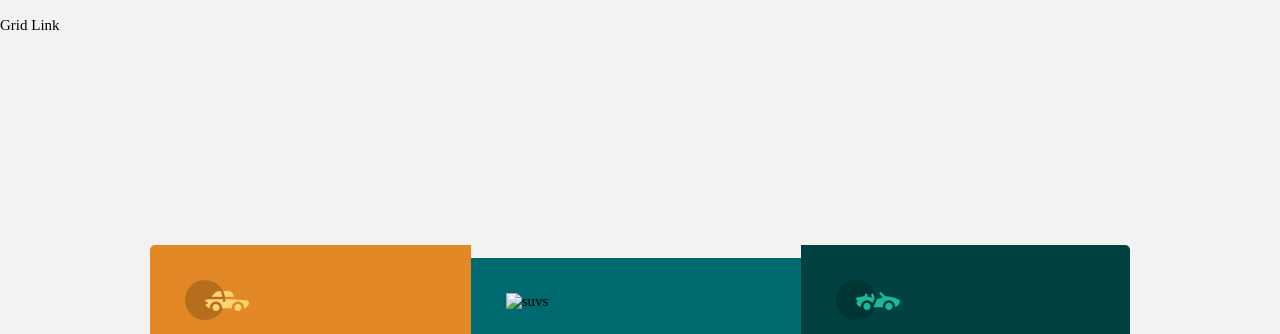
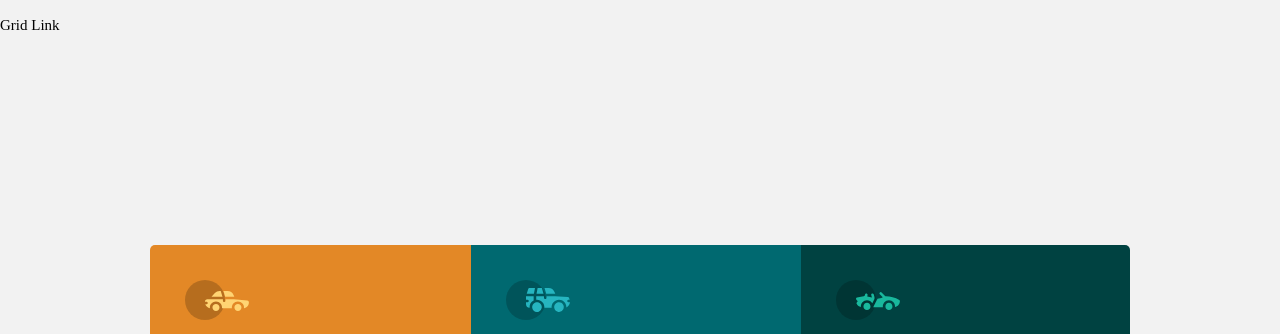
Before and after one commit to megalous-lab/css-flex-and-drid, a plain HTML site: page index.html in a window 1280 px wide. Shown: the top 334 px of the page. Drawn offline with Linux system fonts and the light colour scheme.

Commit message:
Update index.html

```diff
--- a/index.html
+++ b/index.html
@@ -6,7 +6,8 @@
     <meta name="viewport" content="width=device-width, initial-scale=1.0">
     <link rel="stylesheet" href="main.css">
     <link rel = "stylesheet" href = "https://fonts.googleapis.com/css?family=Lexend+Deca:400|Big+Shoulders+Display:700">
-    <title>Carss</title>
+    <title>Cars</title>
+    <link rel="favicon" href="images/favicon-32x32.png">
 </head>
 <body>
     <header>
@@ -21,7 +22,7 @@
             <button>Learn More</button>
         </div>
         <div class="suvs">
-            <img src="/icon-suvs.svg" alt="suvs">
+            <img src="images/icon-suvs.svg" alt="suvs">
             <h1>SUVS</h1>
             <p>Take an SUV for its spacious interior, power, and versatility. Perfect for your next family vacation and off-road adventures.</p>
             <button>Learn More</button>
```
